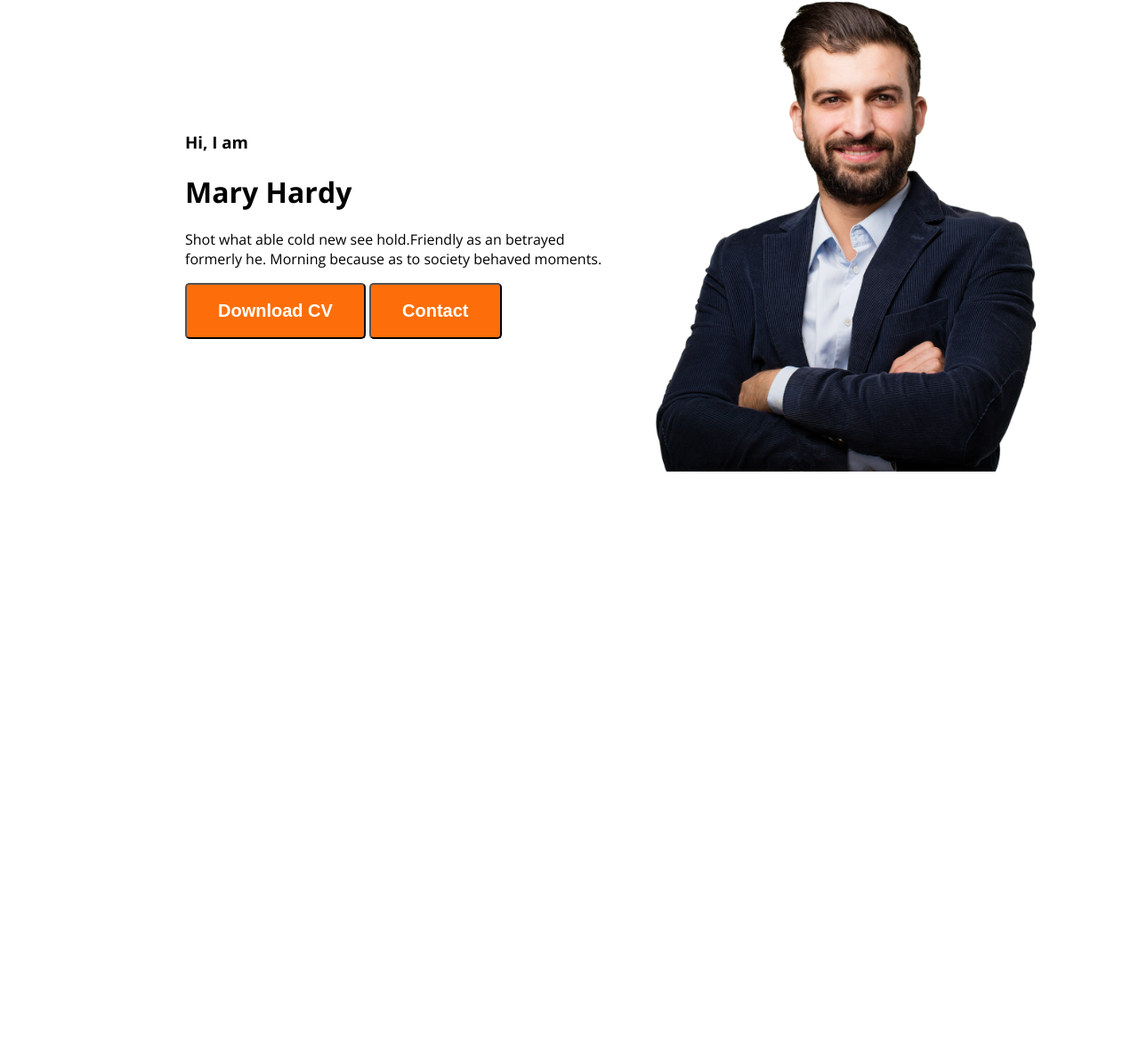
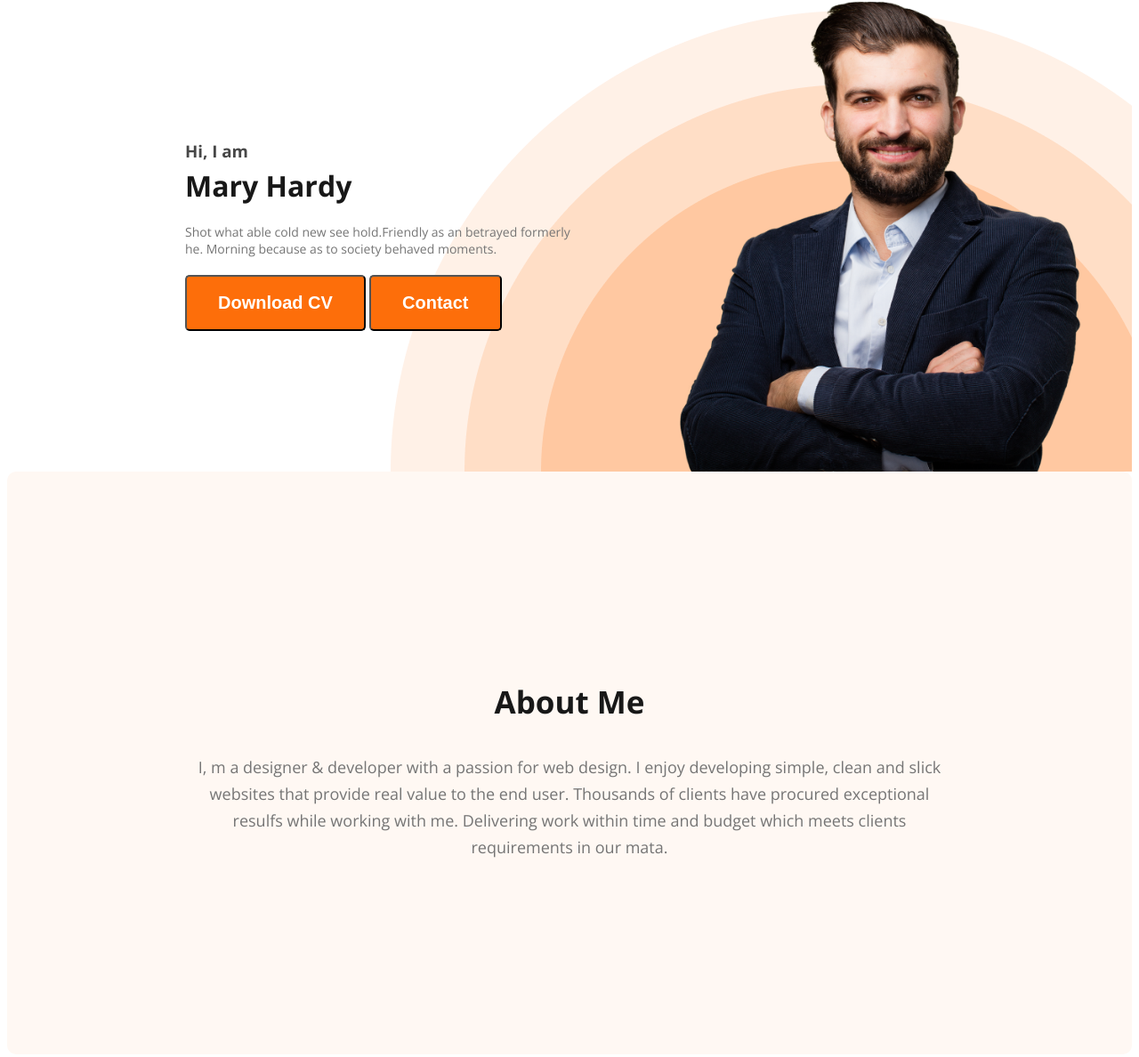
Before and after one commit to rakibriaz/developer-portfolio, a plain HTML site: page index.html in a window 1280 px wide. Shown: the part 379-1567 px from the top of the page at 89% size. Before the commit the page ends 1017 px from the top, so only its background shows below. Drawn offline with nearby package versions, Linux system fonts and the light colour scheme.

Commit message:
Added about section

```diff
--- a/index.html
+++ b/index.html
@@ -20,17 +20,22 @@
             </ul>
         </nav>
         <div class="bannar">
-            <div>
-                <h3>Hi, I am</h3>
-                <h1>Mary Hardy</h1>
-                <p>Shot what able cold new see hold.Friendly as an betrayed formerly he. Morning because as to society behaved moments.</p>
+            <div class="bannar-contant">
+                <h3 class="first-gretter">Hi, I am</h3>
+                <h1 class="sceond-gretter">Mary Hardy</h1>
+                <p class="bannar-paragraph">Shot what able cold new see hold.Friendly as an betrayed formerly <br> he. Morning because as to society behaved moments.</p>
                 <button class="btn-primary">Download CV</button>
                 <button class="btn-primary">Contact</button>
             </div>
             <img class="bannar-img" src="images/hardy.png" alt="">
         </div>
     </header>
-    <main></main>
+    <main>
+        <section class="about">
+            <h3 class="about-title">About Me</h3>
+            <p class="about-contain">I, m a designer & developer with a passion for web design. I enjoy developing simple, clean and slick websites that provide real value to the end user. Thousands of clients have procured exceptional resulfs while working with me. Delivering work within time and budget which meets clients requirements in our mata.</p>
+        </section>
+    </main>
     <footer></footer>
 </body>
 </html>
--- a/styles/nav.css
+++ b/styles/nav.css
@@ -51,15 +51,76 @@ line-height: normal;
 /* This is header section */
 .header{
     background-color: white;
+    background-image: url("../images/header_bg.png");
+    background-repeat: no-repeat;
+    background-position: bottom right;
 }
 
 .bannar{
-    padding: 200px 100px 100px 200px;
+    padding: 200px 50px 0px 200px;
     display: flex;
     align-items: center;
+    justify-content: space-between;
+}
+
+.bannar-contant{
+    max-width: 500 px;
 }
 
 .bannar-img{
     width: 500px;
     height: 550px;
+    /* margin-right: 10px; */
 }
+
+.first-gretter{
+    color: var(--dark-02, #474747);
+    font-size: 40 px;
+    font-weight: 600;
+    margin-bottom: 5px;
+}
+
+.sceond-gretter{
+    color: var(--dark-01, #181818);
+    font-size: 50 px;
+    font-style: normal;
+    font-weight: 700;
+    margin-top: 0px;
+}
+
+.bannar-paragraph{
+    color: var(--dark-03, #757575);
+    font-family: Open Sans;
+    font-size: 14px;
+    font-style: normal;
+    font-weight: 2000;
+    margin-bottom: 20px;
+
+    margin-top: 0px;
+}
+
+/* This is about section */
+.about{
+    /* margin: 230px; */
+    border-radius: 10px;
+    background: #FFF8F3;
+    padding: 200px;
+}
+
+.about-title{
+    color: var(--dark-01, #181818);
+    text-align: center;
+    font-size: 35px;
+    font-style: normal;
+    font-weight: 700;
+    line-height: normal;
+}
+
+.about-contain{
+    color: var(--dark-03, #757575);
+    text-align: center;
+    font-size: 18px;
+    font-style: normal;
+    font-weight: 400;
+    line-height: 30px;
+}
```
